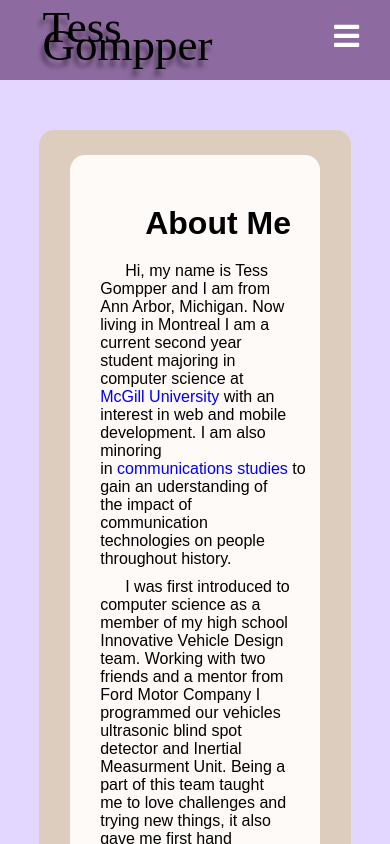
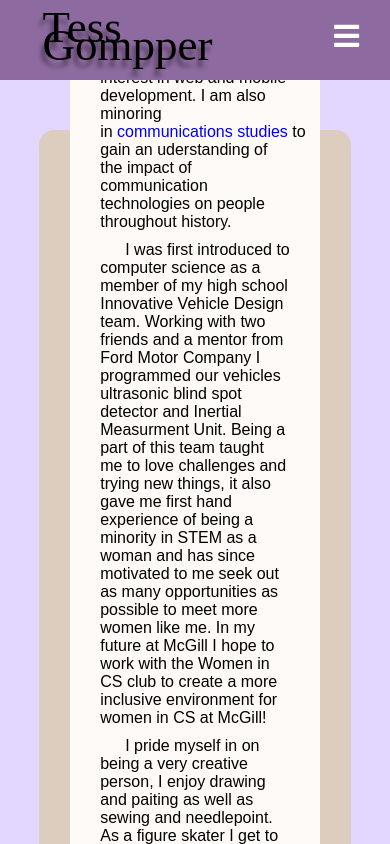
Before and after one commit to tgompper1/myWebsite, a React (Create React App) app: page /about in a window 390 px wide. Shown: the top 844 px of the page. Built offline with nearby package versions, Linux system fonts and the light colour scheme.

Commit message:
resize containers

```diff
--- a/src/components/pages/About/About.css
+++ b/src/components/pages/About/About.css
@@ -56,7 +56,7 @@
 
    .aboutbubble__container2{
        width: 80%;
-       height: 1600px;
+       height: 100%;
    }
     .aboutbubble{
         height: 1550px;
```
